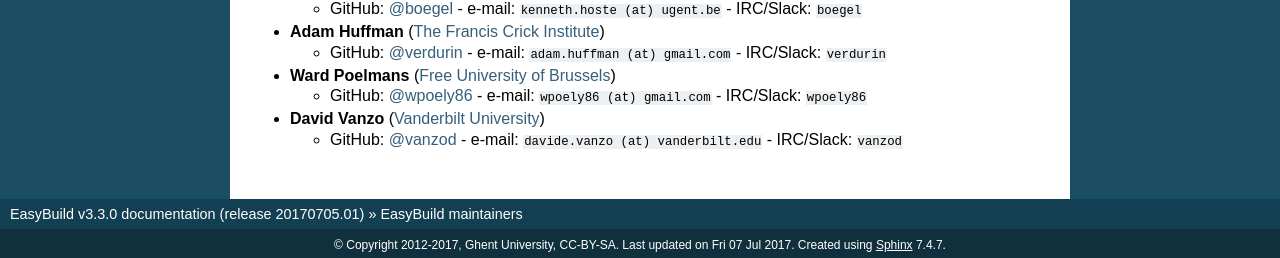
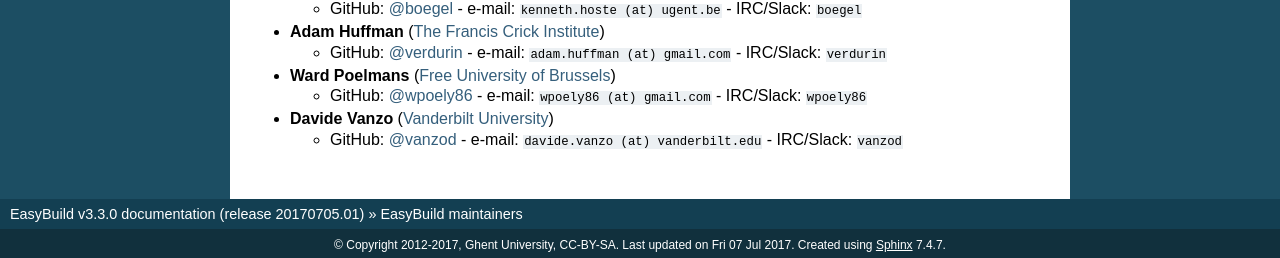
Before and after one commit to easybuilders/easybuild, a Sphinx documentation site: the page built from docs/Maintainers.rst, in a window 1280 px wide. Shown: the part 2055-2313 px from the top of the page. Built offline with Sphinx 7.4.7, drawn with Linux system fonts in a browser that asks for light colours.

Commit message:
Corrected my name

```diff
--- a/docs/Maintainers.rst
+++ b/docs/Maintainers.rst
@@ -151,6 +151,6 @@ https://github.com/easybuilders/easybuild-easyconfigs
 
   * GitHub: `@wpoely86 <https://github.com/wpoely86>`_ - e-mail: ``wpoely86 (at) gmail.com`` - IRC/Slack: ``wpoely86``
 
-* **David Vanzo** (`Vanderbilt University <http://www.accre.vanderbilt.edu/>`_)
+* **Davide Vanzo** (`Vanderbilt University <http://www.accre.vanderbilt.edu/>`_)
 
   * GitHub: `@vanzod <https://github.com/vanzod>`_ - e-mail: ``davide.vanzo (at) vanderbilt.edu`` - IRC/Slack: ``vanzod``
```
